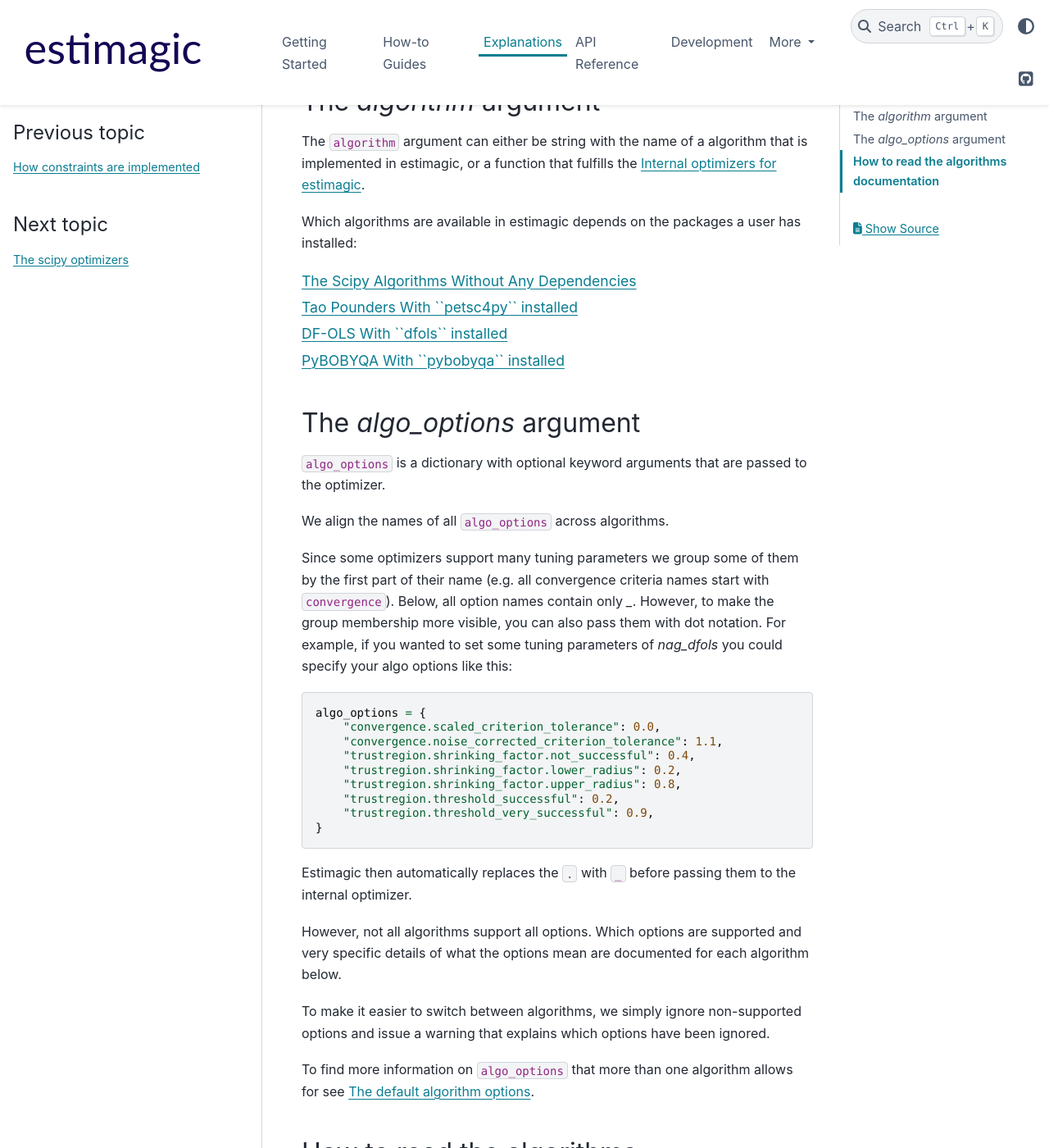
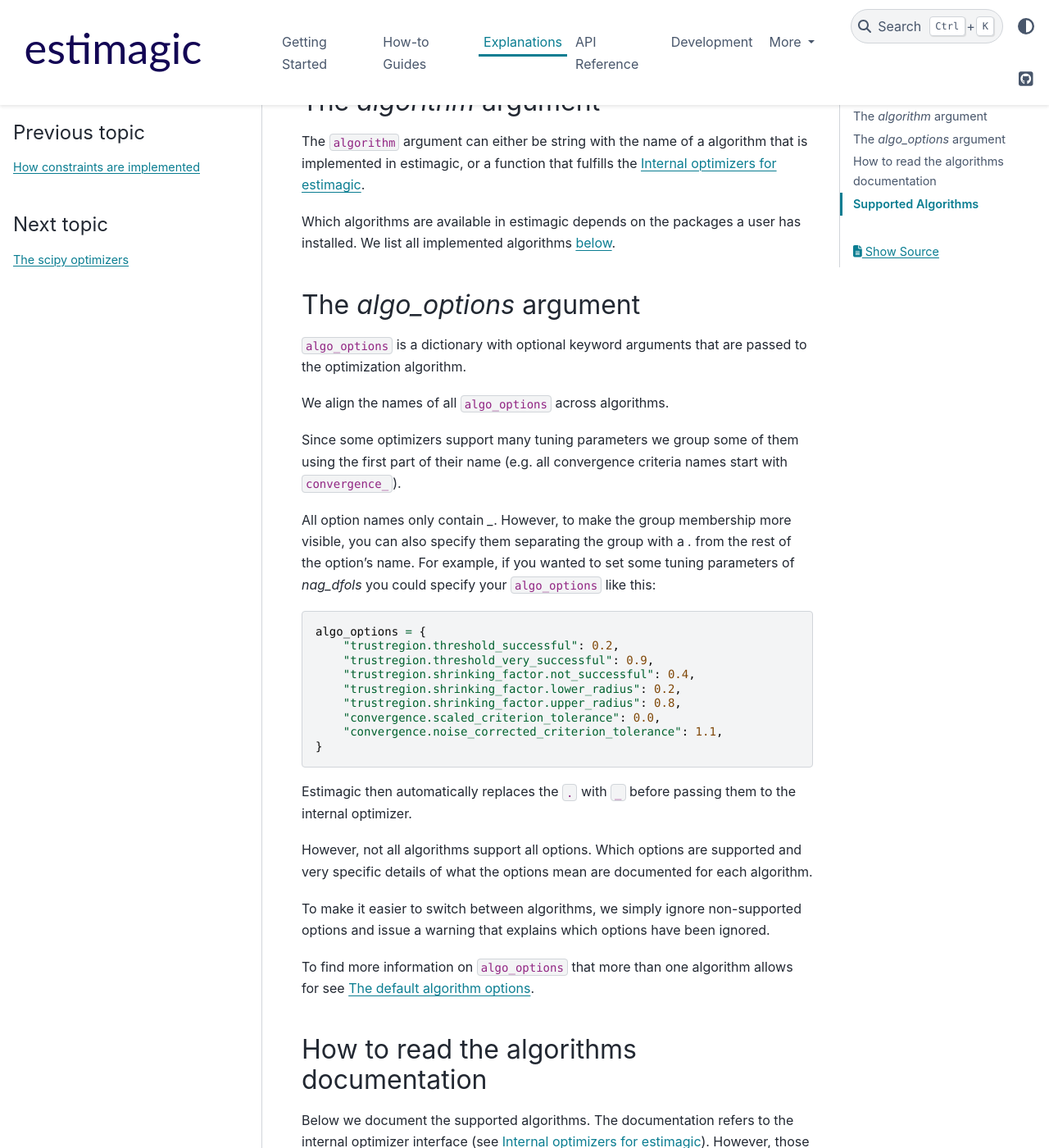
Before and after one commit to optimagic-dev/optimagic, a Sphinx documentation site: the page built from docs/source/explanations/optimization/optimization_algorithms.rst, in a window 1280 px wide and 1400 px high, scrolled down 241 px. Shown: the whole window at 82% size. Built offline with Sphinx 7.4.7 and the PyData theme 0.15.4, drawn with Linux system fonts in a browser that asks for light colours; pages that are not in the unit, such as notebooks, are missing from menus; some of the changed text lies outside the part shown.

Commit message:
Fix cards for the scipy algorithms and some more restructuring of the optimization algorithms documentation.

```diff
--- a/docs/source/explanations/optimization/optimization_algorithms.rst
+++ b/docs/source/explanations/optimization/optimization_algorithms.rst
@@ -10,61 +10,44 @@
 implemented in estimagic, or a function that fulfills the
 :ref:`internal_optimizer_interface`.
 
-
 Which algorithms are available in estimagic depends on the packages a user has
-installed:
-
-.. _list_of_algorithms:
-
-.. toctree::
-    :maxdepth: 1
-
-    The Scipy Algorithms Without Any Dependencies <scipy_algorithms>
-    Tao Pounders With ``petsc4py`` installed <tao_algorithms>
-    DF-OLS With ``dfols`` installed <nag_dfols>
-    PyBOBYQA With ``pybobyqa`` installed <nag_pybobyqa>
-
-
-.. With ``nlopt`` installed
-.. With ``cyipopt`` installed
-.. With ``pygmo`` installed
+installed. We list all implemented algorithms :ref:`below <list_of_algorithms>`.
 
 
 The *algo_options* argument
 ---------------------------
 
 ``algo_options`` is a dictionary with optional keyword arguments that are passed to the
-optimizer.
+optimization algorithm.
 
 We align the names of all ``algo_options`` across algorithms.
 
-Since some optimizers support many tuning parameters we group some of them by the
+Since some optimizers support many tuning parameters we group some of them using the
 first part of their name (e.g. all convergence criteria names start with
-``convergence``).
-Below, all option names contain only `_`.
-However, to make the group membership more visible, you can also pass them with
-dot notation.
-For example, if you wanted to set some tuning parameters of `nag_dfols` you could
-specify your algo options like this:
+``convergence_``).
+
+All option names only contain `_`. However, to make the group membership more visible,
+you can also specify them separating the group with a `.` from the rest of the
+option's name. For example, if you wanted to set some tuning parameters of
+`nag_dfols` you could specify your ``algo_options`` like this:
 
 .. code-block:: python
 
     algo_options = {
-        "convergence.scaled_criterion_tolerance": 0.0,
-        "convergence.noise_corrected_criterion_tolerance": 1.1,
+        "trustregion.threshold_successful": 0.2,
+        "trustregion.threshold_very_successful": 0.9,
         "trustregion.shrinking_factor.not_successful": 0.4,
         "trustregion.shrinking_factor.lower_radius": 0.2,
         "trustregion.shrinking_factor.upper_radius": 0.8,
-        "trustregion.threshold_successful": 0.2,
-        "trustregion.threshold_very_successful": 0.9,
+        "convergence.scaled_criterion_tolerance": 0.0,
+        "convergence.noise_corrected_criterion_tolerance": 1.1,
     }
 
 Estimagic then automatically replaces the ``.`` with ``_`` before passing them to the
 internal optimizer.
 
 However, not all algorithms support all options. Which options are supported and
-very specific details of
-what the options mean are documented for each algorithm below.
+very specific details of what the options mean are documented for each algorithm.
 
 To make it easier to switch between algorithms, we simply ignore non-supported options
 and issue a warning that explains which options have been ignored.
@@ -86,3 +69,22 @@
 
 The other arguments can be set as ``algo_options`` when calling ``maximize`` or
 ``minimize``.
+
+
+.. _list_of_algorithms:
+
+Supported Algorithms
+---------------------
+
+.. toctree::
+    :maxdepth: 1
+
+    The Scipy Algorithms (No Additional Requirements) <scipy_algorithms>
+    Tao Pounders (Requires ``petsc4py``) <tao_algorithms>
+    DF-OLS (Requires ``dfols``) <nag_dfols>
+    PyBOBYQA (Requires ``pybobyqa``) <nag_pybobyqa>
+
+
+.. With ``nlopt`` installed
+.. With ``cyipopt`` installed
+.. With ``pygmo`` installed
--- a/docs/source/explanations/optimization/scipy_algorithms.rst
+++ b/docs/source/explanations/optimization/scipy_algorithms.rst
@@ -320,9 +320,11 @@
 
 .. raw:: html
 
+                    </span>
                 </div>
             </div>
         </div>
+    </div>
 
 
 **References**
```
Also changed, not shown: docs/source/explanations/optimization/tao_algorithms.rst (+6 -2 lines).
